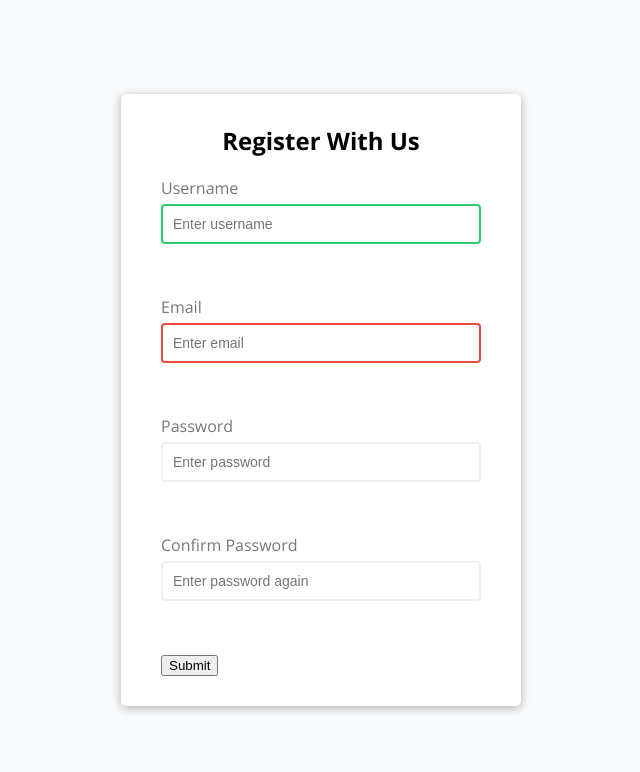
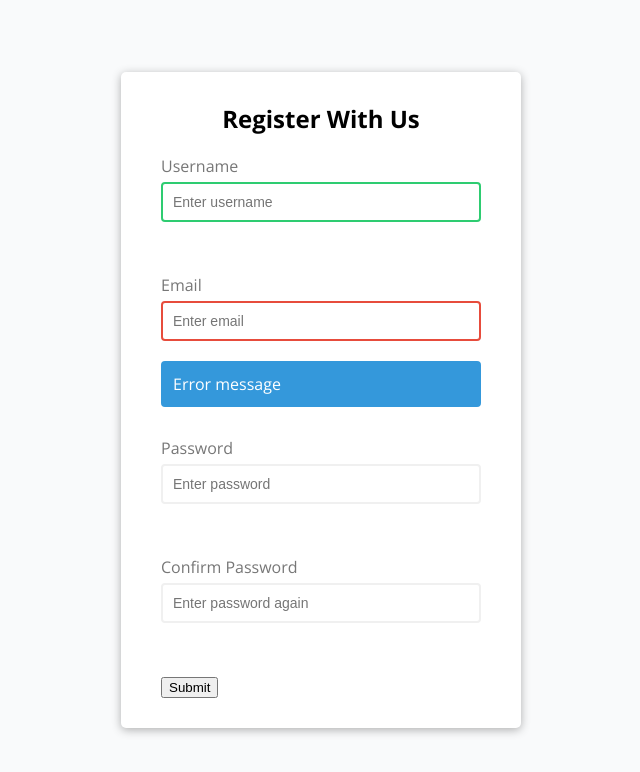
Before and after one commit to GabeValdivia/form-validation-js, a plain HTML site: page index.html in a window 1280 px wide. Shown: the whole page, without its empty margins (319-959 px from the left). Drawn offline with nearby package versions, Linux system fonts and the light colour scheme.

Commit message:
Complete form styles

```diff
--- a/style.css
+++ b/style.css
@@ -76,3 +76,16 @@ h2 {
 	left: 0;
 	visibility: hidden;
 }
+
+.form-control.error small {
+	visibility: visible;
+	background-color: #3498db;
+	border: 2px solid #3498db;
+	border-radius: 4px;
+	color: #fff;
+	display: block;
+	font-size: 16px;
+	padding: 10px;
+	margin-top: 20px;
+	width: 100%;
+}
```
